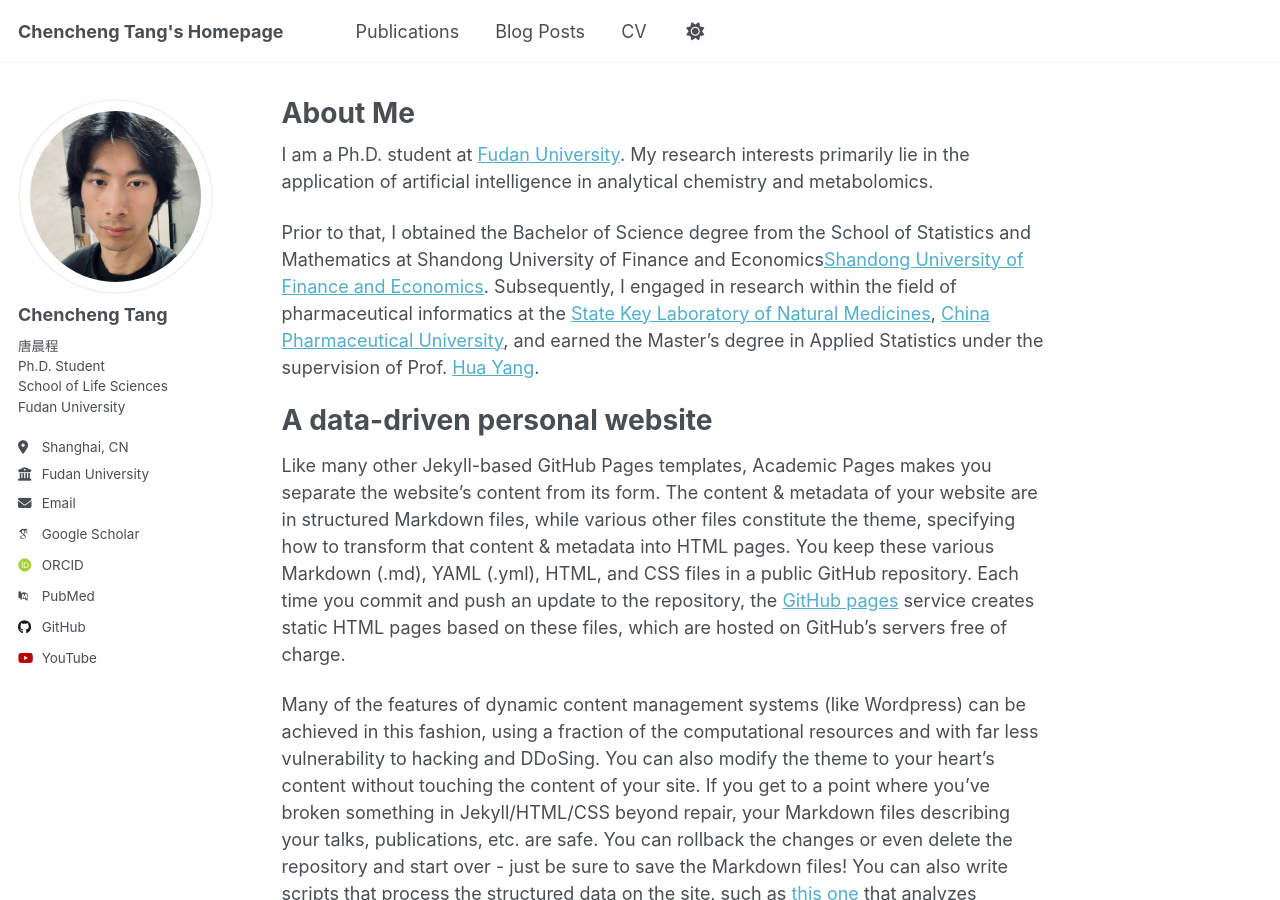
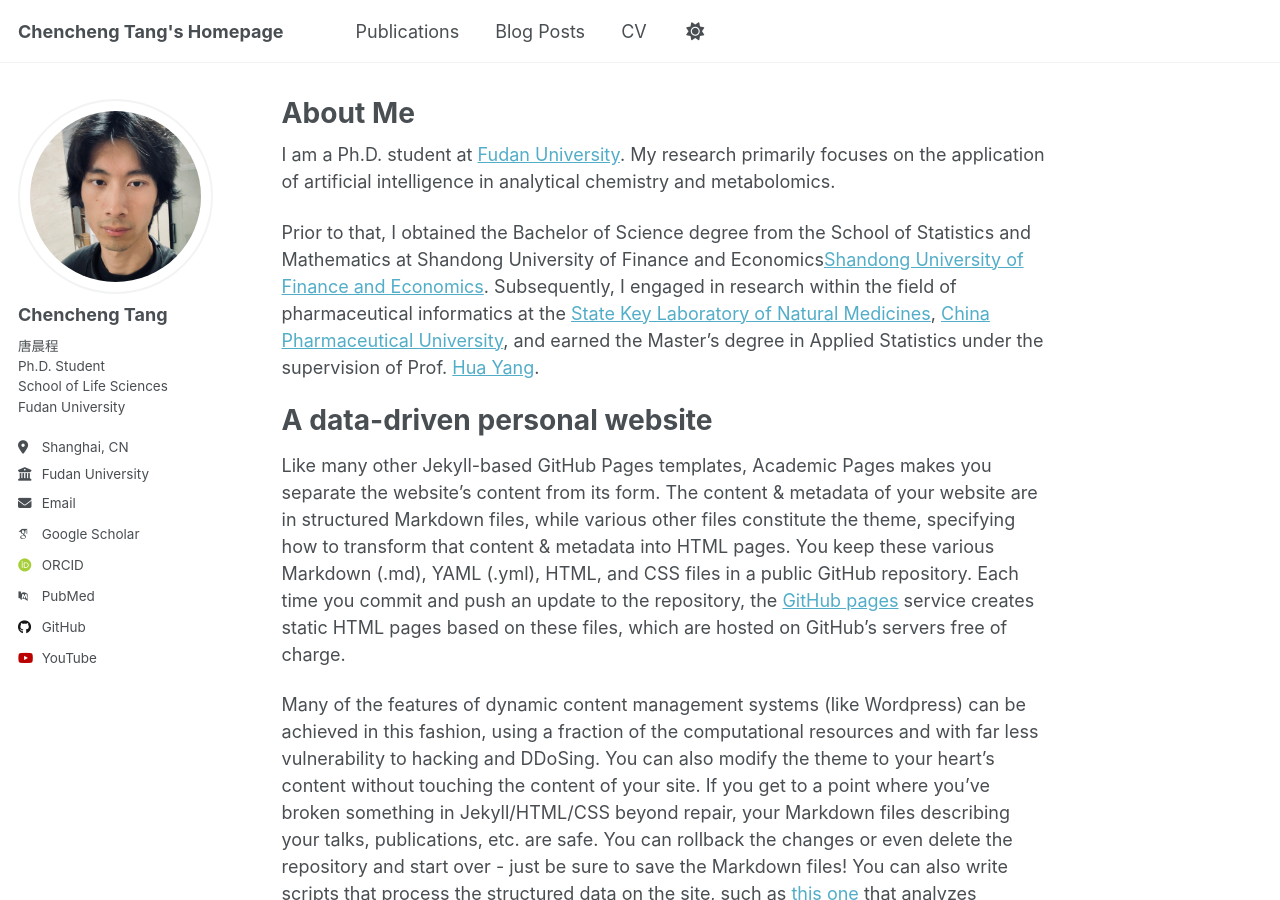
Before and after one commit to AI4Sfrontline/ai4sfrontline.github.io, a Jekyll site: the page built from _pages/about.md, in a window 1280 px wide and 900 px high. Built offline with Jekyll 4.4.1, drawn with Linux system fonts in a browser that asks for light colours; some web fonts are replaced; a script that is not in the unit is left out.

Commit message:
Update about.md

```diff
--- a/_pages/about.md
+++ b/_pages/about.md
@@ -7,7 +7,7 @@ redirect_from:
   - /about.html
 ---
 
-I am a Ph.D. student at [Fudan University](https://www.fudan.edu.cn/). My research interests primarily lie in the application of artificial intelligence in analytical chemistry and metabolomics.
+I am a Ph.D. student at [Fudan University](https://www.fudan.edu.cn/). My research primarily focuses on the application of artificial intelligence in analytical chemistry and metabolomics.
 
 Prior to that, I obtained the Bachelor of Science degree from the School of Statistics and Mathematics at Shandong University of Finance and Economics[Shandong University of Finance and Economics](https://www.sdufe.edu.cn/). Subsequently, I engaged in research within the field of pharmaceutical informatics at the [State Key Laboratory of Natural Medicines](https://sklnm.cpu.edu.cn/), [China Pharmaceutical University](https://www.cpu.edu.cn/), and earned the Master's degree in Applied Statistics under the supervision of Prof. [Hua Yang](https://ygl.cpu.edu.cn/gmis5/dsfc/dsfcgrxx/D84FD2ED7B95527E0C23D4E3DC685EE6).
 
```
